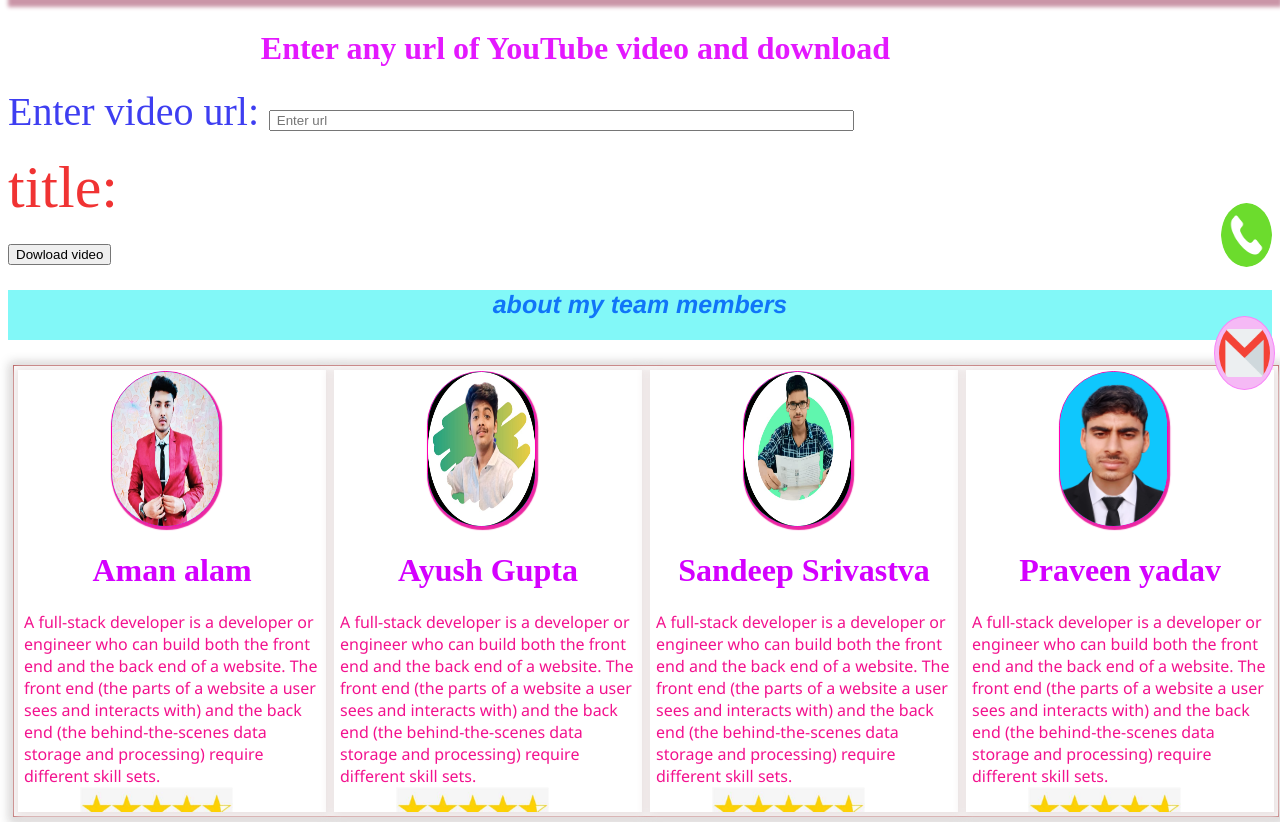
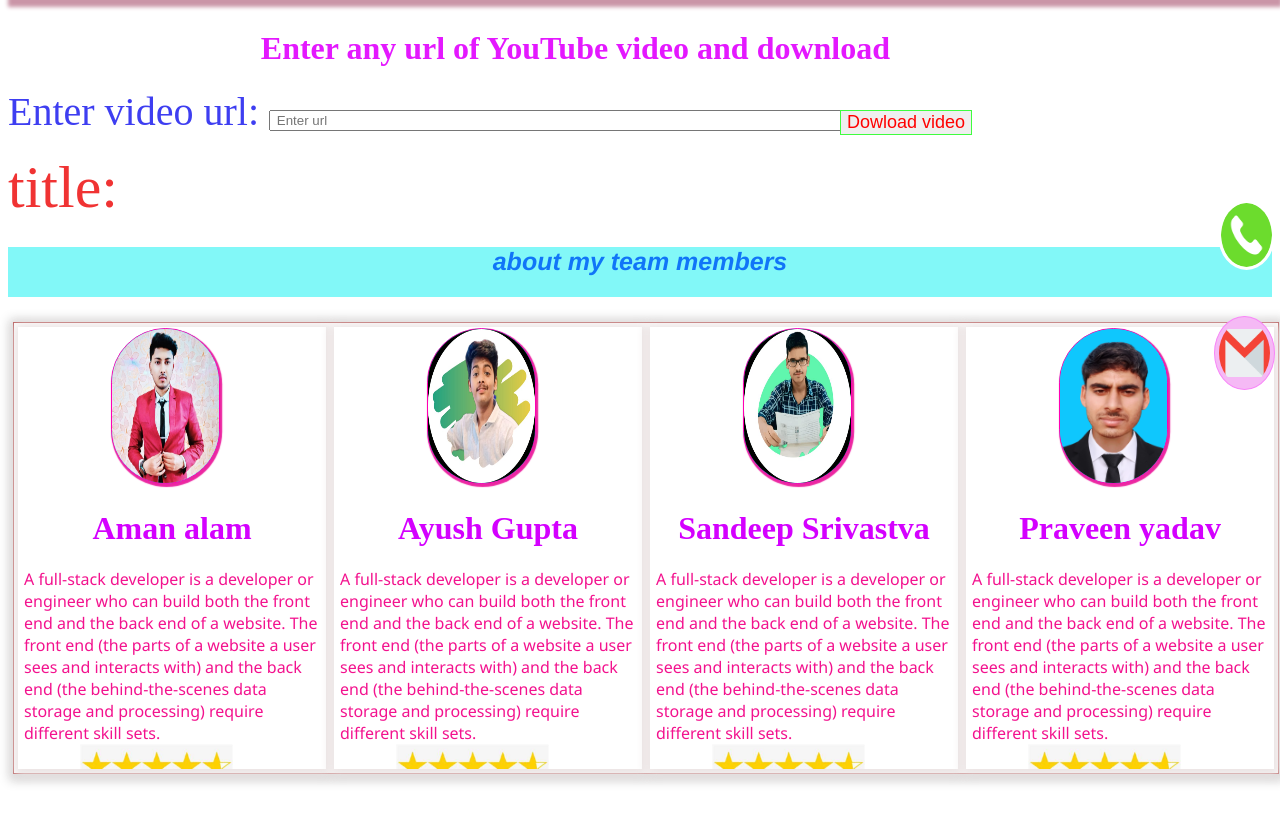
Before and after one commit to Praveen12401/college-major-projects, a Django app: page /download/ in a window 1280 px wide. Shown: the part 90-912 px from the top of the page. Run offline with Django 4.2, Linux system fonts and the light colour scheme.

Commit message:
Merge changes from remote main branch

```diff
--- a/templates/download.html
+++ b/templates/download.html
@@ -1,32 +1,19 @@
 {% extends "base.html" %}
 {% block title %} download {% endblock title %}
     <style>
-        .btn-style{
-
-            font-size: large;
-
-            color:rgb(243, 9, 9);
-
-            background: #cdf1cc;
-            margin-left: 73%;
-            top: 200px;
-            position: absolute;
-
-            max-width: auto;;
 
 
-            border: 1px solid green;
-        }
-        .inp-style{
+        .input-style{
             color: aqua;
             font-size: large;
+            position: relative;
             text-rendering: none;
-            color: hsl(228, 100%, 1%);
+            color: hsl(228, 80%, 52%);
             height: 26px;
             border: 1px solid aqua;
             box-shadow: 2px 1px 2px 1px rgb(45, 162, 240);
-            position: relative;
         }
+
         .thumbnale{
             width: 500px;
             height: 300px;
@@ -45,7 +32,7 @@
         <label style="color: rgb(62, 62, 241); font-size: 40px;">
             Enter video url:
         </label>
-        <input class="inp-style" type="text" size="70" name="url_of_video"  placeholder=" Enter url" required><br><br>
+        <input class="input-style" type="text" size="70" name="url_of_video"  placeholder=" Enter url" required><br><br>
 
 
         <!-- informaation of video design here -->
@@ -61,7 +48,8 @@
 
 
 
-       <button class="btn-style" type="submit"> Dowload video</button>
+       <button style="color: red; margin-left: 65%; top: 200px; position: absolute;
+       border: 1px solid rgb(63, 253, 63); font-size: large;" type="submit"> Dowload video</button>
     </form>
 
     {% endblock body %}
```
Also changed, not shown: db.sqlite3, mysite/settings.py (line endings or trailing spaces).
